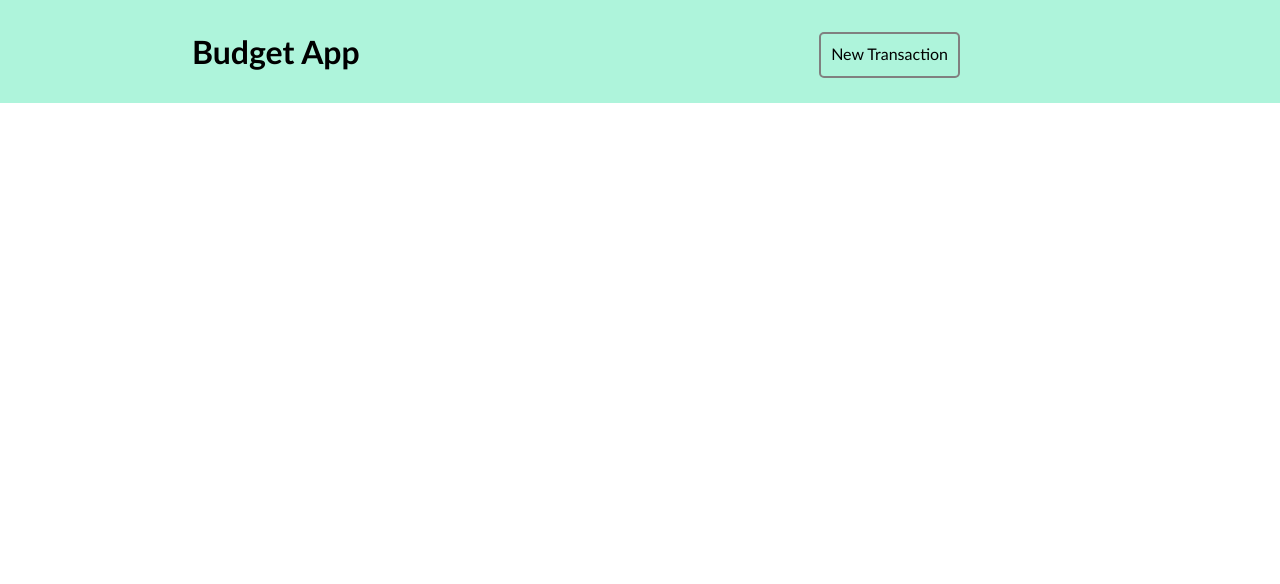
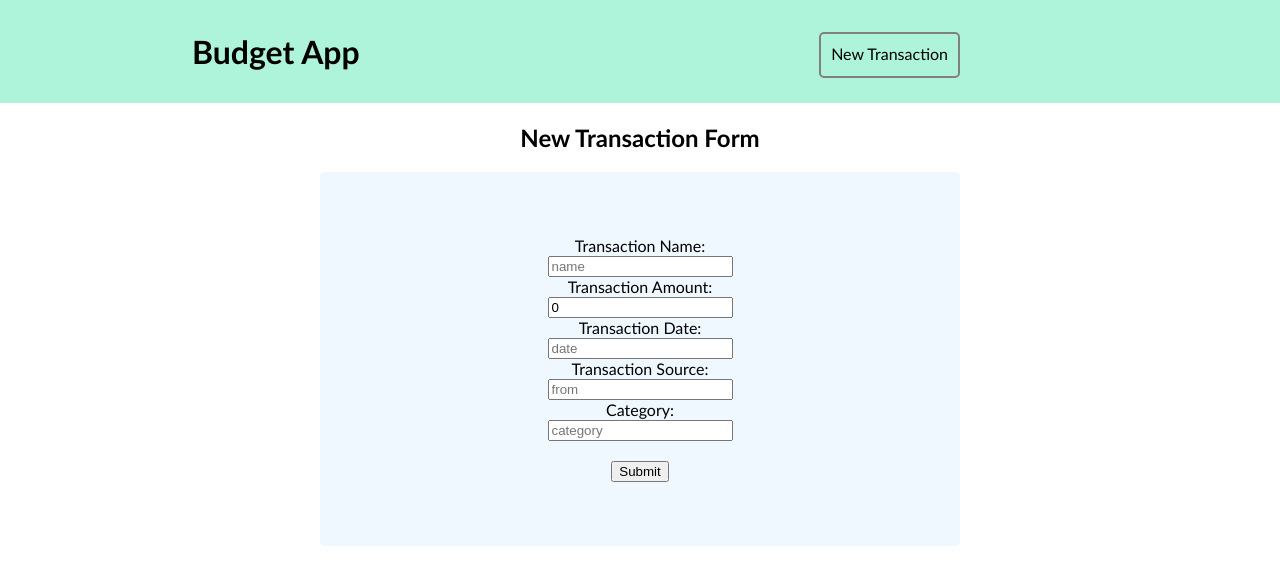
Before and after one commit to jRodriguezIV/Budgeting-App, a React (Create React App) app in the folder front-end/: page /1/edit in a window 1280 px wide. Shown: the top 584 px of the page. Built offline with nearby package versions, Linux system fonts and the light colour scheme; no server answers.

Commit message:
updated EditTransaction component and edit page/route

```diff
--- a/front-end/src/App.js
+++ b/front-end/src/App.js
@@ -4,6 +4,7 @@ import Home from "./Pages/Home/Home";
 import NavBar from "./Components/NavBar/NavBar";
 import Show from "./Pages/Show/Show";
 import New from "./Pages/New/New";
+import Edit from "./Pages/Edit/Edit";
 
 function App() {
   return (
@@ -14,6 +15,7 @@ function App() {
           <Route path="/" element={<Home />} />
           <Route path="/new" element={<New />} />
           <Route path="/:id" element={<Show />} />
+          <Route path="/:id/edit" element={<Edit />} />
         </Routes>
       </Router>
     </div>
--- /dev/null
+++ b/front-end/src/Components/EditTransaction/EditTransaction.js
@@ -0,0 +1,113 @@
+import "./EditTransaction.css";
+import axios from "axios";
+import { useEffect, useState } from "react";
+import { useNavigate, useParams } from "react-router-dom";
+
+const API = process.env.REACT_APP_API_URL;
+
+export default function EditTransaction() {
+  const { id } = useParams();
+  const navigate = useNavigate();
+  const [transaction, setTransaction] = useState({
+    item_name: "",
+    amount: 0,
+    date: "",
+    from: "",
+    category: "",
+  });
+
+  useEffect(() => {
+    axios
+      .get(`${API}/transactions/${id}`)
+      .then((response) => setTransaction(response.data))
+      .catch((e) => console.warn("catch", e));
+  }, []);
+  console.log(transaction);
+
+  function handleTextChange(event) {
+    setTransaction({ ...transaction, [event.target.id]: event.target.value });
+  }
+
+  function handleEdit(changedTransaction) {
+    axios
+      .put(`${API}/transactions/${id}`, changedTransaction)
+      .then(
+        () => {
+          navigate(`/${id}`);
+        },
+        (error) => console.error(error)
+      )
+      .catch((e) => console.warn("catch", e));
+  }
+
+  function handleSubmit(event) {
+    event.preventDefault();
+    handleEdit(transaction);
+  }
+
+  return (
+    <>
+      <h2 className="newHeader">New Transaction Form</h2>
+      <div className="newFormWrapper">
+        <form onSubmit={handleSubmit}>
+          <label htmlFor="item_name">
+            Transaction Name: <br />
+            <input
+              id="item_name"
+              type="text"
+              placeholder="name"
+              value={transaction.item_name}
+              onChange={handleTextChange}
+            />
+          </label>
+          <br />
+          <label htmlFor="amount">
+            Transaction Amount: <br />
+            <input
+              id="amount"
+              type="number"
+              value={transaction.amount}
+              onChange={handleTextChange}
+            />
+          </label>
+          <br />
+          <label htmlFor="date">
+            Transaction Date: <br />
+            <input
+              id="date"
+              type="text"
+              placeholder="date"
+              value={transaction.date}
+              onChange={handleTextChange}
+            />
+          </label>
+          <br />
+          <label htmlFor="from">
+            Transaction Source: <br />
+            <input
+              id="from"
+              type="text"
+              placeholder="from"
+              value={transaction.from}
+              onChange={handleTextChange}
+            />
+          </label>
+          <br />
+          <label htmlFor="category">
+            Category: <br />
+            <input
+              id="category"
+              type="text"
+              placeholder="category"
+              value={transaction.category}
+              onChange={handleTextChange}
+            />
+          </label>
+          <br />
+          <br />
+          <button type="submit">Submit</button>
+        </form>
+      </div>
+    </>
+  );
+}
--- /dev/null
+++ b/front-end/src/Pages/Edit/Edit.js
@@ -0,0 +1,9 @@
+import EditTransaction from "../../Components/EditTransaction/EditTransaction";
+
+export default function Edit() {
+  return (
+    <div>
+      <EditTransaction />
+    </div>
+  );
+}
```
Also changed, not shown: front-end/src/Components/EditTransaction/EditTransaction.css (added).
